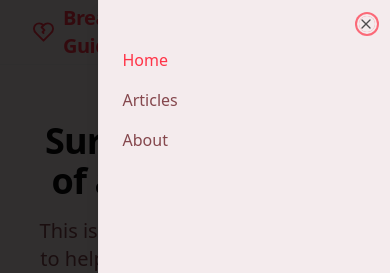
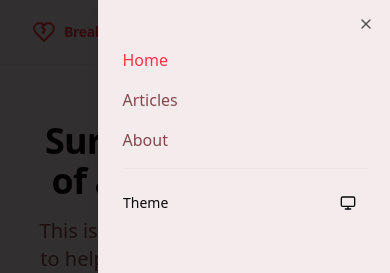
Before and after one commit to scheiber/breakup-recovery-guide, a React (Vite) app: page / in a window 390 px wide. Both pictures are taken after a click on the button "Toggle menu". Shown: the top 273 px of the page. Built offline with nearby package versions, Linux system fonts and the light colour scheme.

Commit message:
Move theme switcher to mobile menu
Moves the theme switcher component into the mobile menu, so that it is only visible on mobile devices. The theme switcher remains in the same location on desktop.

```diff
--- a/src/components/Header.tsx
+++ b/src/components/Header.tsx
@@ -28,7 +28,7 @@ export function Header() {
             className="flex items-center gap-2 smooth-transition hover:opacity-80"
           >
             <HeartCrack className="h-6 w-6 text-primary" />
-            <span className="text-xl md:text-xl font-semibold tracking-tight text-sm sm:text-base md:text-xl">
+            <span className="text-sm xs:text-base sm:text-lg md:text-xl font-semibold tracking-tight whitespace-nowrap">
               Breakup Recovery Guide
             </span>
           </Link>
@@ -53,8 +53,10 @@ export function Header() {
             ))}
           </div>
 
-          {/* Theme Switcher */}
-          <ThemeSwitcher />
+          {/* Theme Switcher - Desktop only */}
+          <div className="hidden md:block">
+            <ThemeSwitcher />
+          </div>
         </nav>
 
         {/* Mobile Menu */}
@@ -85,6 +87,14 @@ export function Header() {
                     {link.label}
                   </Link>
                 ))}
+
+                {/* Theme Switcher - Mobile only (inside menu) */}
+                <div className="pt-4 border-t">
+                  <div className="flex items-center justify-between">
+                    <span className="text-sm font-medium">Theme</span>
+                    <ThemeSwitcher />
+                  </div>
+                </div>
               </nav>
             </SheetContent>
           </Sheet>
```
